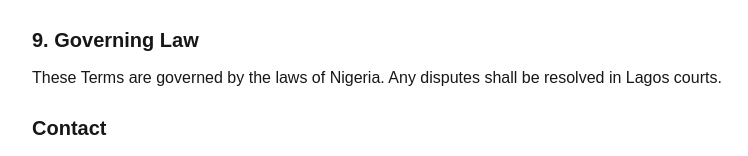
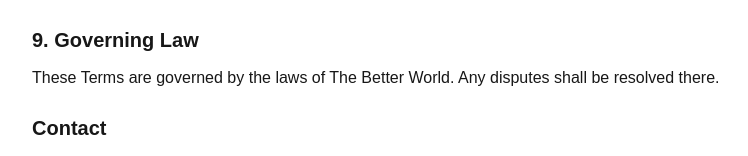
Before and after one commit to gideonadeti/reen-legal, a Next.js app: page /terms-of-service in a window 1280 px wide. Shown: the part 1586-1742 px from the top of the page, without its empty margins (256-1004 px from the left). Built offline with nearby package versions, Linux system fonts and the light colour scheme.

Commit message:
fix(terms-of-service): Update governing law and dispute resolution

```diff
--- a/src/app/terms-of-service/page.tsx
+++ b/src/app/terms-of-service/page.tsx
@@ -148,8 +148,8 @@ const Page = () => {
       <section className="mb-6">
         <h2 className="text-xl font-semibold mb-3">9. Governing Law</h2>
         <p>
-          These Terms are governed by the laws of Nigeria. Any disputes shall be
-          resolved in Lagos courts.
+          These Terms are governed by the laws of The Better World. Any disputes
+          shall be resolved there.
         </p>
       </section>
 
```
